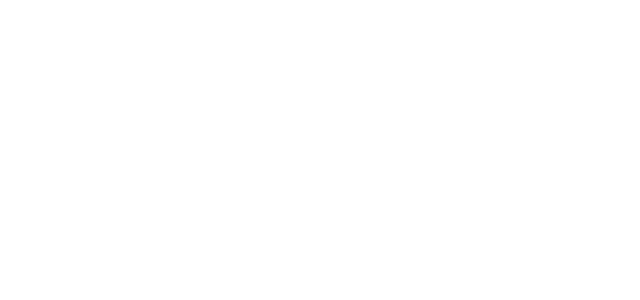
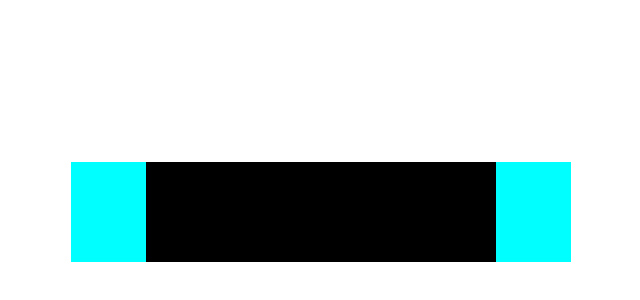
Before and after one commit to brunoosella/devias-web, a React (Vite) app in the folder devias-web/: page / in a window 1280 px wide. Shown: the part 188-488 px from the top of the page, without its empty margins (319-959 px from the left). Built offline with nearby package versions, Linux system fonts and the light colour scheme.

Commit message:
Update header

```diff
--- a/devias-web/src/Components/Header/Header.scss
+++ b/devias-web/src/Components/Header/Header.scss
@@ -1,6 +1,13 @@
 header{
+    display: flex;
+    justify-content: center;
     background-color: aqua;
+    width: 500px;
+    height: 100px;
     .container-header{
+        background-color:black;
+        width: 70%;
+        height: 100%;
     }
     .container-header-logo{
 
```
